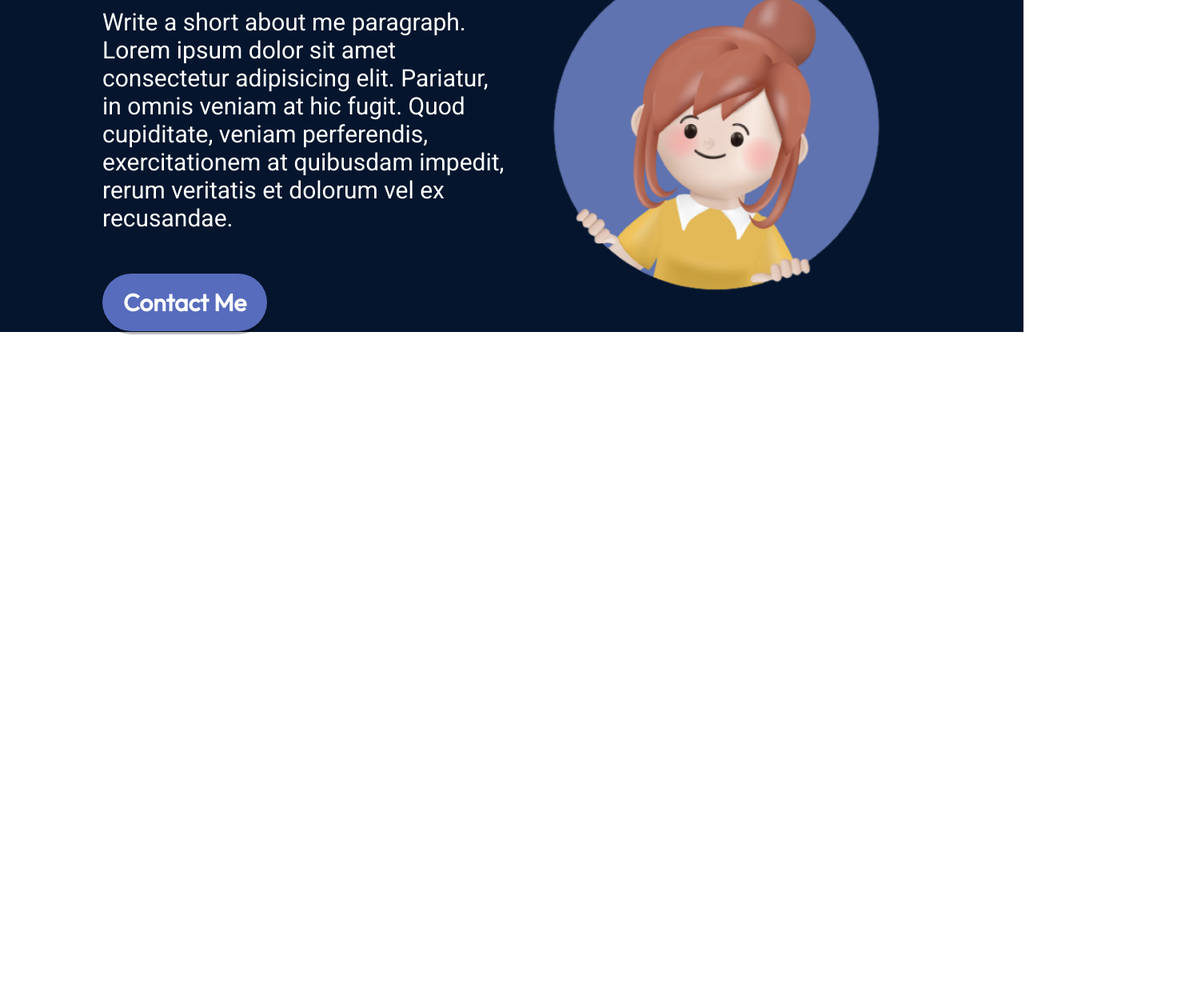
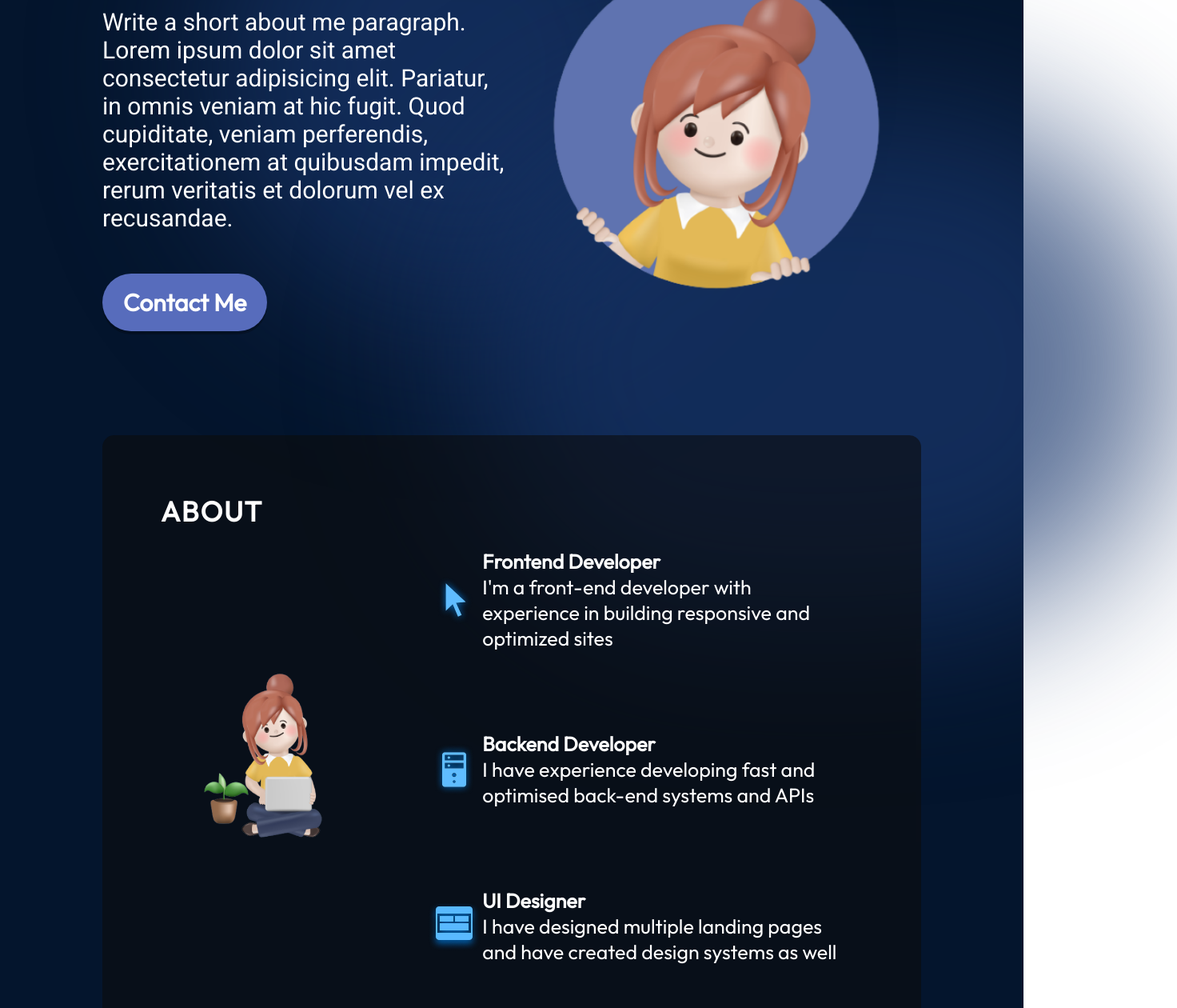
Before and after one commit to Jaek23/Updated-Portfolio, a React (Vite) app: page / in a window 1280 px wide. Shown: the part 260-1520 px from the top of the page at 80% size, 1472 px wide, since content can reach past the window. Before the commit the page ends 800 px from the top, so only its background shows below. Built offline with nearby package versions, Linux system fonts and the light colour scheme.

Commit message:
completed the about section of the portfolio

```diff
--- a/src/App.jsx
+++ b/src/App.jsx
@@ -1,6 +1,7 @@
 import styles from './App.module.css'
 import Navbar from './components/Navbar/Navbar'
 import Hero from './components/Hero/Hero'
+import About from './components/About/About'
 
 function App() {
 
@@ -8,6 +9,7 @@ function App() {
     <div className={styles.App}>
       <Navbar/>
       <Hero/>
+      <About/>
     </div>
   )
 }
--- /dev/null
+++ b/src/components/About/About.jsx
@@ -0,0 +1,40 @@
+import React from 'react'
+import { getImageUrl } from '../../utils'
+import styles from "./About.module.css"
+
+
+const About = () => {
+  return (
+    <section className={styles.container}>
+        <h2 className={styles.title}>About</h2>
+        <div className={styles.content}>
+            <img src={getImageUrl("about/aboutImage.png")} alt="About image" className={styles.aboutImage} />
+            <ul className={styles.aboutItems}>
+                <li className={styles.aboutItem}>
+                    <img src={getImageUrl("about/cursorIcon.png")} alt="cursor"/>
+                    <div className={styles.aboutItemText}>
+                        <h3>Frontend Developer</h3>
+                        <p>I'm a front-end developer with experience in building responsive and optimized sites</p>
+                    </div>
+                </li>
+                <li className={styles.aboutItem}>
+                    <img src={getImageUrl("about/serverIcon.png")} alt="server"/>
+                    <div className={styles.aboutItemText}>
+                        <h3>Backend Developer</h3>
+                        <p>I have experience developing fast and optimised back-end systems and APIs</p>
+                    </div>
+                </li>
+                <li className={styles.aboutItem}>
+                    <img src={getImageUrl("about/uiIcon.png")} alt="UI"/>
+                    <div className={styles.aboutItemText}>
+                        <h3>UI Designer</h3>
+                        <p>I have designed multiple landing pages and have created design systems as well</p>
+                    </div>
+                </li>
+            </ul>
+        </div>
+    </section>
+  )
+}
+
+export default About
--- /dev/null
+++ b/src/components/About/About.module.css
@@ -0,0 +1,88 @@
+@import "../../vars.css";
+
+.container{
+    position: relative;
+    background-color: rgba(12, 12, 12, 0.6);
+    border-radius: 15px;
+    padding: 73px;
+    margin-top: 129px;
+    z-index: 1;
+    margin-left: 10%;
+    margin-right: 10%;
+}
+
+.title{
+    color:var(--color-text);
+    font-size:35px;
+    font-weight: 700;
+    letter-spacing: 1.75px;
+    text-transform: uppercase;
+}
+
+.content{
+    display: flex;
+    flex-direction: row;
+    align-items: center;
+}
+
+.aboutImage{
+    width:35%;
+}
+
+.aboutItems{
+    color:var(--color-text);
+    display:flex;
+    flex-direction: column;
+    gap: 50px;
+}
+
+.aboutItem{
+    display:flex;
+    flex-direction: row;
+    align-items: center;
+    border-radius: 20px;
+    list-style: none;
+    padding:25px;
+    background-image: linear-gradient(90deg, rgba(165, 215, 232, 0.42) 0%, rgba(255, 155, 155, 0) 100%);
+    background-size: 0 100%;
+    background-repeat: no-repeat;
+    transition: 0.4s;
+}
+
+.aboutItem:hover{
+    background-size: 100%, 100%;
+}
+
+.aboutItem h3{
+    font-size: 25px;
+    font-weight: 600;
+}
+
+.aboutItem p{
+    font-size: 25px;
+}
+
+@media screen and (max-width:830px){
+    .container{
+        background-color: transparent;
+        padding-left: 0;
+        padding-right: 0;
+    }
+
+    .content{
+        flex-direction: column;
+    }
+
+    .aboutImage{
+        display: none;
+    }
+
+    .aboutItems{
+        margin-top: 29px;
+    }
+
+    .aboutItem{
+        padding-left: 0;
+        padding-right: 0;
+    }
+}
--- a/src/components/Hero/Hero.module.css
+++ b/src/components/Hero/Hero.module.css
@@ -67,3 +67,41 @@
         transform:translate(0, -0px);
     }
 }
+
+.topBlur{
+    position: absolute;
+    width:50vw;
+    height:50vw;
+    min-width: 350px;
+    min-height: 350px;
+    top: -128px;
+    left: 10vw;
+    border-radius:746px;
+    background: rgba(25, 55, 109, 0.7);
+    filter:blur(100px);
+    z-index: 0;
+}
+
+.bottomBlur{
+    position: absolute;
+    width:70vw;
+    height:50vw;
+    min-width: 350px;
+    min-width: 250px;
+    top: 246px;
+    right: -25vw;
+    border-radius:746px;
+    background: rgba(25, 55, 109, 0.7);
+    filter:blur(100px);
+    z-index: 0;
+}
+
+@media screen and (max-width:830px){
+    .container{
+        flex-direction: column-reverse;
+    }
+
+    .content{
+        align-items: center;
+    }
+}
```
